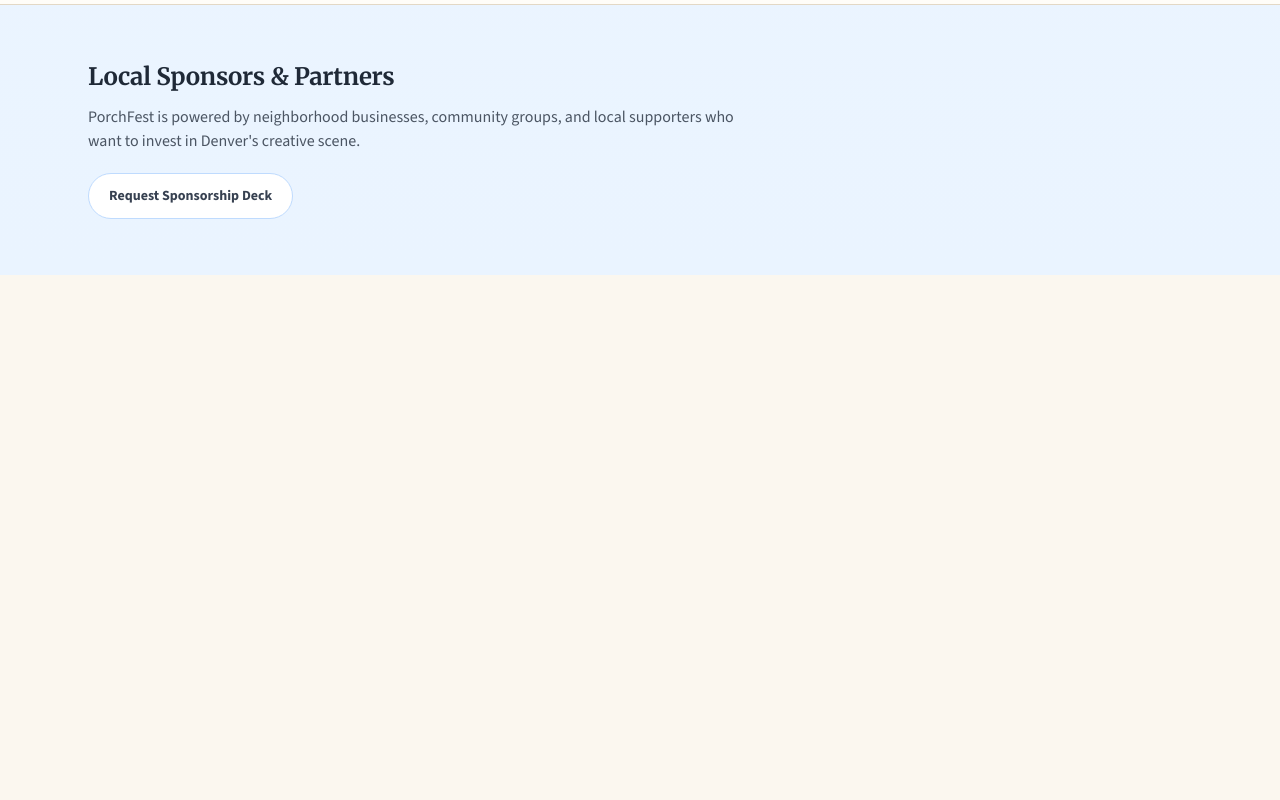
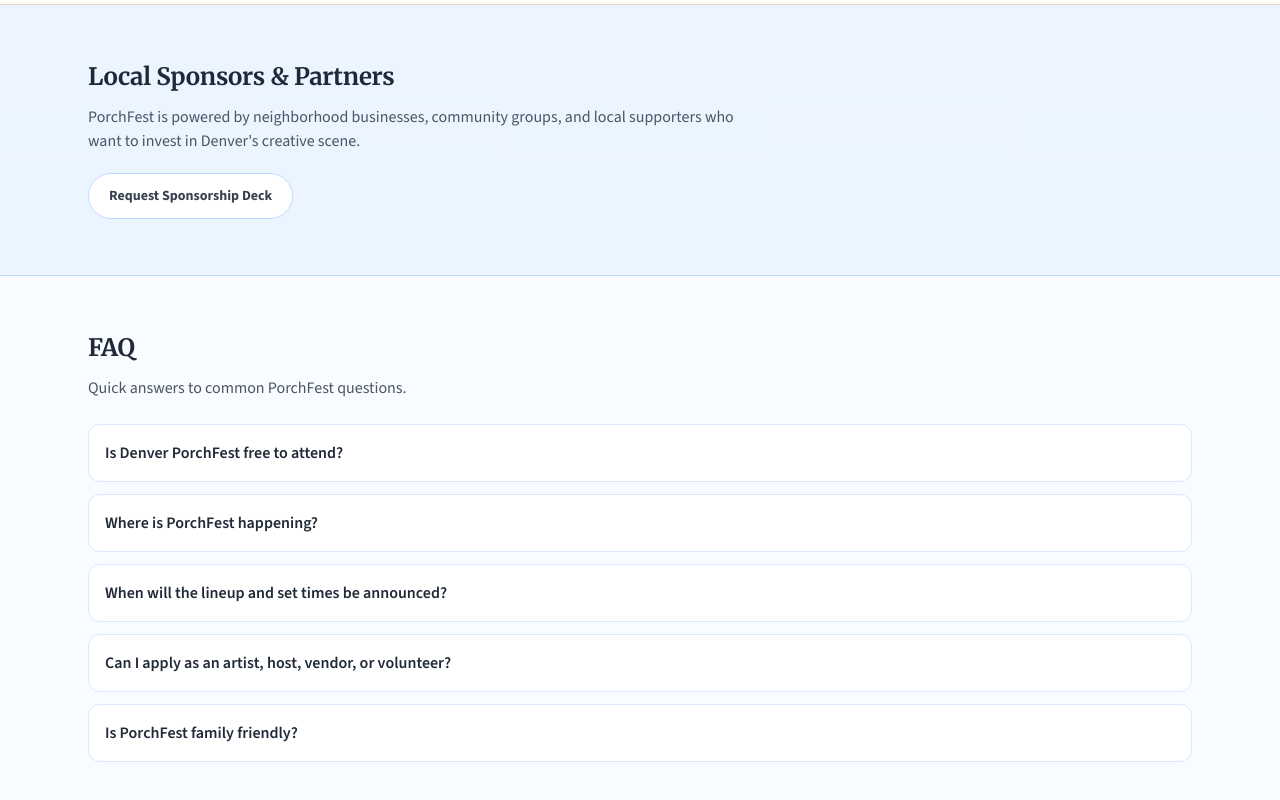
Before and after one commit to the97bradley/denver-porchfest, a Next.js app: page / in a window 1280 px wide. Shown: the part 3149-3949 px from the top of the page. Before the commit the page ends 3424 px from the top, so only its background shows below. Built offline with nearby package versions, Linux system fonts and the light colour scheme; no server answers.

Commit message:
Add FAQ section with collapsible dropdown questions

```diff
--- a/src/app/page.tsx
+++ b/src/app/page.tsx
@@ -36,6 +36,34 @@ const defaultEventSettings: Required<EventSettings> = {
   porchesStages: "15+ neighborhood sites",
   areaLabel: "Inside 1st–5th, Broadway to Santa Fe",
 };
+
+const faqItems = [
+  {
+    question: "Is Denver PorchFest free to attend?",
+    answer:
+      "Yes. The event is free for everyone. We do encourage a suggested $10 donation per attendee to help pay musicians and support event operations.",
+  },
+  {
+    question: "Where is PorchFest happening?",
+    answer:
+      "PorchFest takes place across the Baker neighborhood footprint, generally between 1st and 5th Ave from Broadway to Santa Fe.",
+  },
+  {
+    question: "When will the lineup and set times be announced?",
+    answer:
+      "The full lineup and schedule will be posted closer to event day. Check back on this site for updates.",
+  },
+  {
+    question: "Can I apply as an artist, host, vendor, or volunteer?",
+    answer:
+      "Absolutely. Use the application links in the 'Be Part of PorchFest' section to apply in the category that fits you.",
+  },
+  {
+    question: "Is PorchFest family friendly?",
+    answer:
+      "Yes — PorchFest is designed to be a community-first, family-friendly day of local music and neighborhood connection.",
+  },
+] as const;
 
 const eventJsonLd = {
   "@context": "https://schema.org",
@@ -347,6 +375,29 @@ export default async function Home() {
             Request Sponsorship Deck
           </a>
         </section>
+
+        <section id="faq" className="border-t border-[#bfdbfe] bg-[#f8fbff]">
+          <div className="mx-auto w-full max-w-6xl px-6 py-14">
+            <h2 className="text-2xl font-bold text-[#1f2937]">FAQ</h2>
+            <p className="mt-3 max-w-2xl text-[#4b5563]">
+              Quick answers to common PorchFest questions.
+            </p>
+
+            <div className="mt-6 space-y-3">
+              {faqItems.map((item) => (
+                <details
+                  key={item.question}
+                  className="rounded-xl border border-[#dbe7ff] bg-white p-4"
+                >
+                  <summary className="cursor-pointer list-none pr-6 text-base font-semibold text-[#1f2937] [&::-webkit-details-marker]:hidden">
+                    {item.question}
+                  </summary>
+                  <p className="mt-3 text-sm leading-6 text-[#4b5563]">{item.answer}</p>
+                </details>
+              ))}
+            </div>
+          </div>
+        </section>
       </main>
 
     </div>
```
